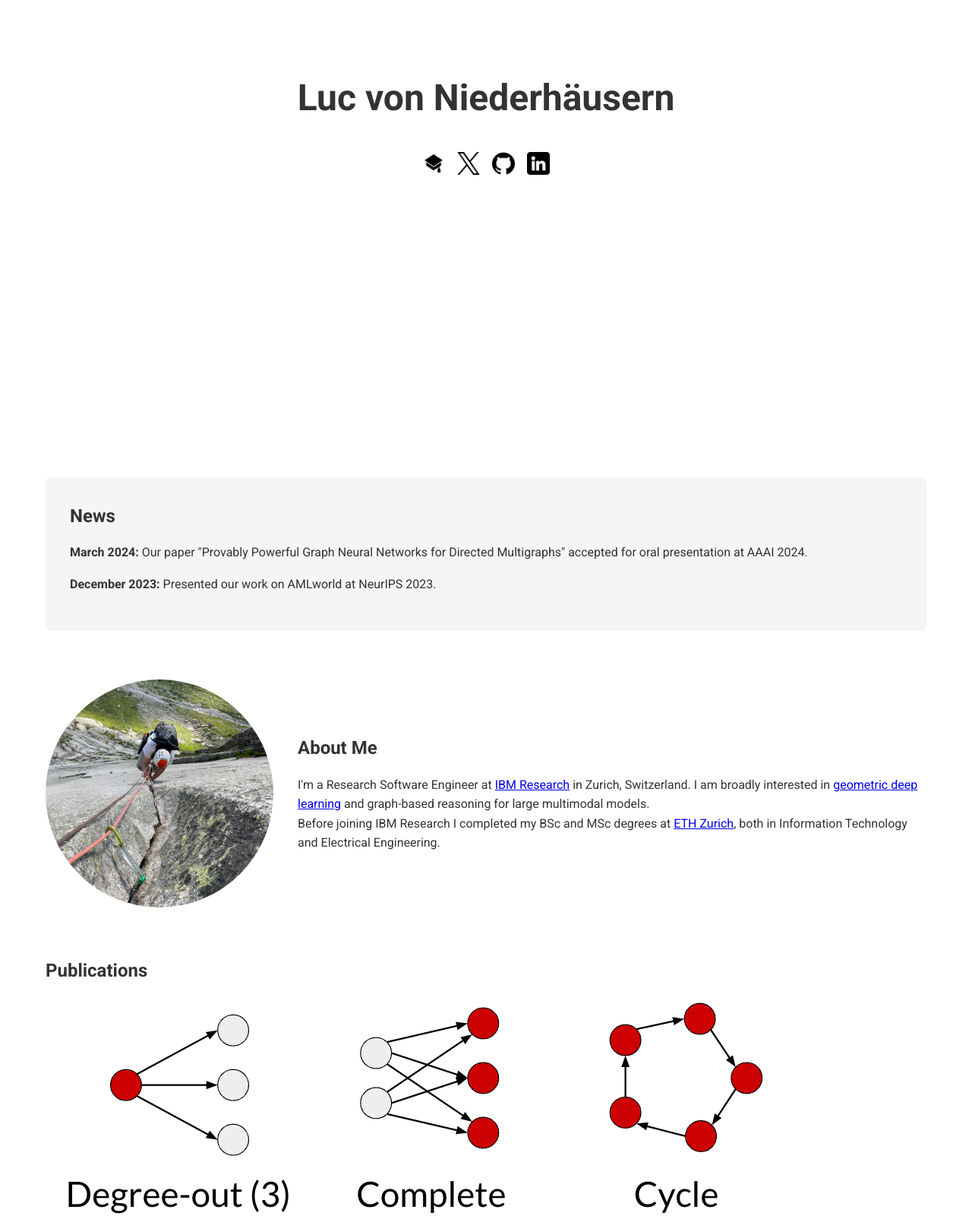
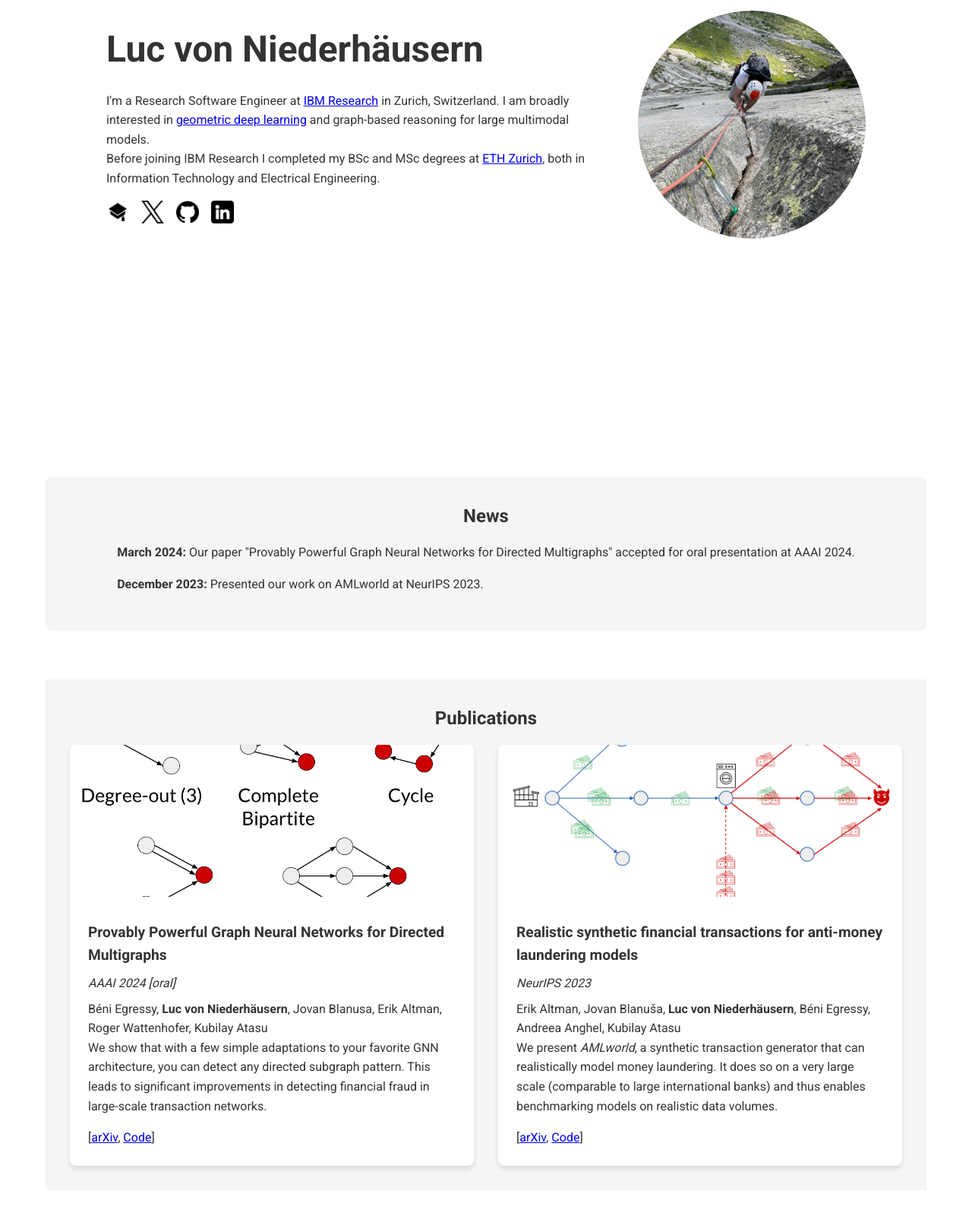
Before and after one commit to LucTuc/luctuc.github.io, a plain HTML site: page index.html in a window 1280 px wide. Shown: the part 300-1900 px from the top of the page at 76% size. Drawn offline with Linux system fonts and the light colour scheme.

Commit message:
Claude tries again

```diff
--- a/index.html
+++ b/index.html
@@ -22,7 +22,11 @@
 
     <main>
         <section id="hero">
+            <div class="hero-content">
+                <div class="hero-text">
                     <h1>Luc von Niederhäusern</h1>
+                    <p>I'm a Research Software Engineer at <a href="https://research.ibm.com/" target="_blank" rel="noopener noreferrer">IBM Research</a> in Zurich, Switzerland. I am broadly interested in <a href="https://geometricdeeplearning.com/" target="_blank" rel="noopener noreferrer">geometric deep learning</a> and graph-based reasoning for large multimodal models.</p>
+                    <p>Before joining IBM Research I completed my BSc and MSc degrees at <a href="https://ethz.ch/en.html" target="_blank" rel="noopener noreferrer">ETH Zurich</a>, both in Information Technology and Electrical Engineering.</p>
                     <div class="social-links">
                         <a href="https://scholar.google.com/citations?user=iW4b5cEAAAAJ&hl=en" target="_blank" rel="noopener noreferrer" aria-label="Google Scholar profile">
                             <img src="./imgs/graduation-cap.png" alt="Google Scholar icon">
@@ -37,6 +41,9 @@
                             <img src="./imgs/linkedin.png" alt="LinkedIn icon">
                         </a>
                     </div>
+                </div>
+                <img src="./imgs/crimbing.JPG" alt="Luc von Niederhäusern" class="hero-img">
+            </div>
         </section>
 
         <section id="news">
@@ -44,19 +51,7 @@
             <ul>
                 <li><strong>March 2024:</strong> Our paper "Provably Powerful Graph Neural Networks for Directed Multigraphs" accepted for oral presentation at AAAI 2024.</li>
                 <li><strong>December 2023:</strong> Presented our work on AMLworld at NeurIPS 2023.</li>
-                <!-- Add more news items as needed -->
             </ul>
-        </section>
-
-        <section id="about">
-            <div class="about-container">
-                <img src="./imgs/crimbing.JPG" alt="Luc von Niederhäusern" class="about-img">
-                <div class="text-container">
-                    <h2>About Me</h2>
-                    <p>I'm a Research Software Engineer at <a href="https://research.ibm.com/" target="_blank" rel="noopener noreferrer">IBM Research</a> in Zurich, Switzerland. I am broadly interested in <a href="https://geometricdeeplearning.com/" target="_blank" rel="noopener noreferrer">geometric deep learning</a> and graph-based reasoning for large multimodal models.</p>
-                    <p>Before joining IBM Research I completed my BSc and MSc degrees at <a href="https://ethz.ch/en.html" target="_blank" rel="noopener noreferrer">ETH Zurich</a>, both in Information Technology and Electrical Engineering.</p>
-                </div>
-            </div>
         </section>
 
         <section id="portfolio">
@@ -89,20 +84,6 @@
             <h2>Contact</h2>
             <p>Luc von Niederhäusern</p>
             <p>lucvonniederhaeusern [at] gmail [dot] com</p>
-            <div class="social-links">
-                <a href="https://scholar.google.com/citations?user=iW4b5cEAAAAJ&hl=en" target="_blank" rel="noopener noreferrer" aria-label="Google Scholar profile">
-                    <img src="./imgs/graduation-cap.png" alt="Google Scholar icon">
-                </a>
-                <a href="https://twitter.com/luc_tucc" target="_blank" rel="noopener noreferrer" aria-label="Twitter profile">
-                    <img src="./imgs/twitter.png" alt="Twitter icon">
-                </a>
-                <a href="https://github.com/LucTuc" target="_blank" rel="noopener noreferrer" aria-label="GitHub profile">
-                    <img src="./imgs/github.png" alt="GitHub icon">
-                </a>
-                <a href="https://www.linkedin.com/in/luc-von-niederhaeusern/" target="_blank" rel="noopener noreferrer" aria-label="LinkedIn profile">
-                    <img src="./imgs/linkedin.png" alt="LinkedIn icon">
-                </a>
-            </div>
         </section>
     </main>
 </body>
--- a/styles.css
+++ b/styles.css
@@ -56,6 +56,9 @@ main {
 
 section {
   margin: 4rem 0;
+  display: flex;
+  flex-direction: column;
+  align-items: center;
 }
 
 h1, h2, h3 {
@@ -66,10 +69,19 @@ h1, h2, h3 {
 #hero {
   height: 100vh;
   display: flex;
-  flex-direction: column;
   justify-content: center;
   align-items: center;
-  text-align: center;
+}
+
+.hero-content {
+  display: flex;
+  align-items: center;
+  gap: 2rem;
+  max-width: 1000px;
+}
+
+.hero-text {
+  flex: 1;
 }
 
 #hero h1 {
@@ -77,9 +89,15 @@ h1, h2, h3 {
   margin-bottom: 1rem;
 }
 
+.hero-img {
+  width: 300px;
+  height: 300px;
+  object-fit: cover;
+  border-radius: 50%;
+}
+
 .social-links {
   display: flex;
-  justify-content: center;
   gap: 1rem;
   margin-top: 1rem;
 }
@@ -98,6 +116,7 @@ h1, h2, h3 {
   background-color: var(--card-bg);
   padding: 2rem;
   border-radius: 8px;
+  width: 100%;
 }
 
 #news ul {
@@ -108,32 +127,61 @@ h1, h2, h3 {
   margin-bottom: 1rem;
 }
 
-.about-container {
-  display: flex;
-  align-items: center;
-  gap: 2rem;
+#portfolio {
+  background-color: var(--card-bg);
+  padding: 2rem;
+  width: 100%;
 }
 
-.about-img {
-  width: 300px;
-  height: 300px;
-  object-fit: cover;
-  border-radius: 50%;
+.projects-container {
+  display: grid;
+  grid-template-columns: repeat(auto-fit, minmax(300px, 1fr));
+  gap: 2rem;
+  width: 100%;
 }
 
-.text-container {
-  flex: 1;
+.project {
+  background-color: var(--bg-color);
+  border-radius: 8px;
+  overflow: hidden;
+  box-shadow: var(--shadow);
 }
 
-/* Rest of the CSS remains the same */
+.portfolio-img {
+  width: 100%;
+  height: 200px;
+  object-fit: cover;
+}
+
+.project-info {
+  padding: 1.5rem;
+}
+
+.project-title {
+  font-size: 1.2rem;
+  margin-bottom: 0.5rem;
+}
+
+.project-conference {
+  color: var(--primary-color);
+  margin-bottom: 0.5rem;
+}
+
+.project-description {
+  margin-bottom: 1rem;
+}
+
+#contact {
+  text-align: center;
+}
 
 @media (max-width: 768px) {
-  .about-container {
-      flex-direction: column;
+  .hero-content {
+      flex-direction: column-reverse;
       text-align: center;
   }
 
-  .about-img {
+  .hero-img {
       width: 250px;
       height: 250px;
   }
```
Lines whose indentation alone changed are shown as unchanged.
